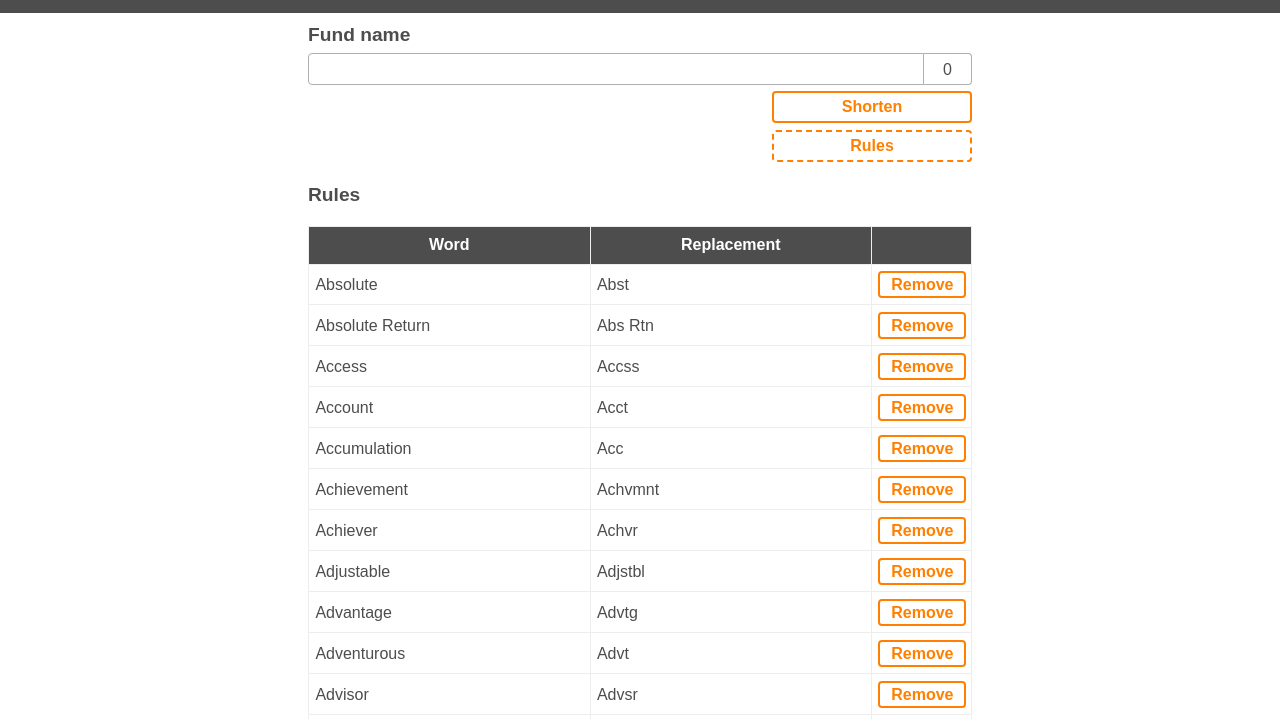
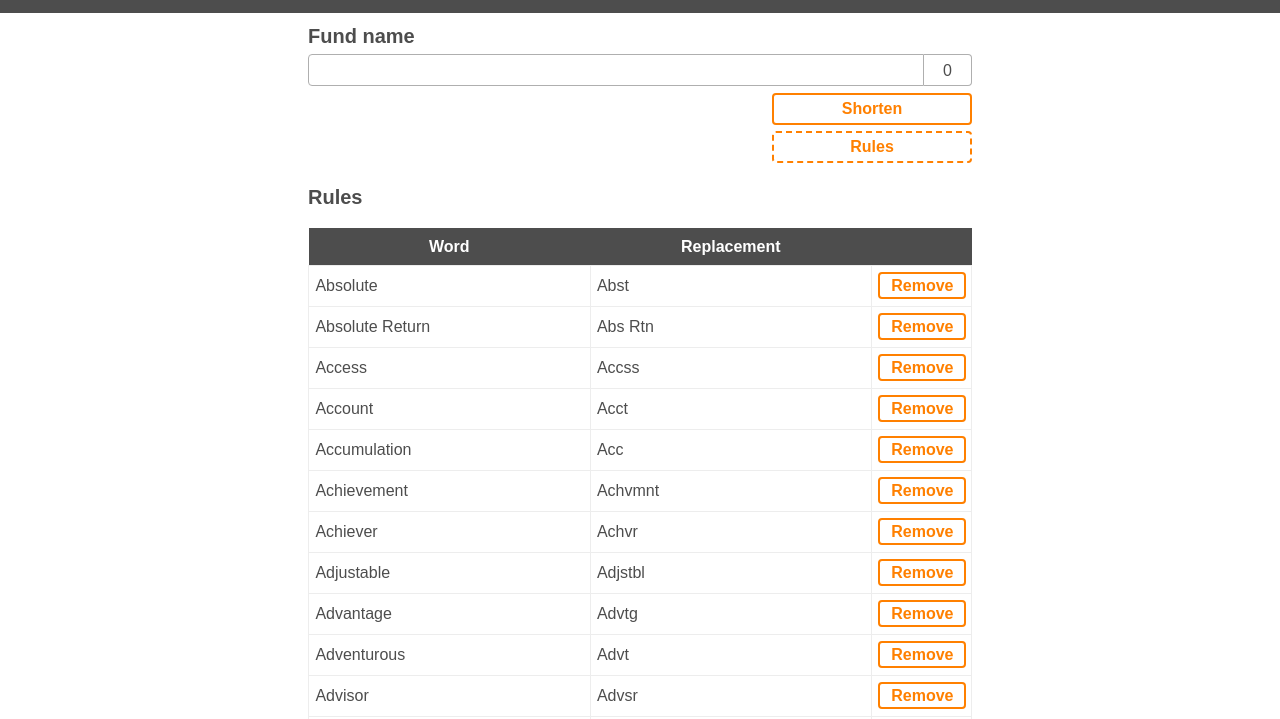
Before and after one commit to mareksl/nameShortener, a plain HTML site: page index_new.html in a window 1280 px wide. Both pictures are taken after a click on the button "Rules". Shown: the part 67-786 px from the top of the page. Drawn offline with Linux system fonts and the light colour scheme; a web font is replaced by a local one.

Commit message:
new styling

```diff
--- a/css/styles_new.scss
+++ b/css/styles_new.scss
@@ -9,7 +9,7 @@
 }
 
 .footer {
-	padding: 1rem 0 .5rem 0;
+	padding: .5rem;
 	text-align: center;
 }
 
@@ -71,7 +71,10 @@
 		outline: none;
 	}
 }
-
+.table-rules__item--noborder{
+	padding: .4rem;
+	border: 0;
+}
 .table-rules__item--removerule {
 	width: 100px;
 }
@@ -79,7 +82,7 @@
 .button {
 	font-weight: bold;
 	display: block;
-	width: 200px;
+	min-width: 200px;
 	height: 2rem;
 	margin: .2rem 0;
 	padding: 0 .5rem;
@@ -108,6 +111,7 @@
 }
 
 .button--intable {
+	min-width: 0;
 	width: 5.5rem;
 	height: 1.7rem;
 	margin: 0;
--- a/css/typography.scss
+++ b/css/typography.scss
@@ -62,7 +62,7 @@ h1 {
 
 h2 {
 	display: inline;
-	font-size: 1.2em;
+	font-size: 1.25em;
 	font-weight: bold;
 }
 
--- a/index_new.html
+++ b/index_new.html
@@ -30,9 +30,9 @@
 			<table class="table-rules" id="tableRules">
 				<thead class="table-rules__header">
 					<tr class="table-rules__row">
-						<th class="table-rules__item">Word</th>
-						<th class="table-rules__item">Replacement</th>
-						<td class="table-rules__item table-rules__item--removerule"></td>
+						<th class="table-rules__item table-rules__item--noborder">Word</th>
+						<th class="table-rules__item table-rules__item--noborder">Replacement</th>
+						<td class="table-rules__item table-rules__item--removerule table-rules__item--noborder"></td>
 					</tr>
 				</thead>
 				<tbody>
@@ -103,9 +103,10 @@
 				</div>
 			</div>
 		</section>
-		<footer class="footer"><small>Marek Sładczyk 2017</small></footer>
 
 	</main>
+	<footer class="footer"><small>Marek Sładczyk 2017</small></footer>
+
 	<script src="js/script_new.js" charset="utf-8"></script>
 </body>
 
```
Also changed, not shown: css/styles.css, css/styles_new.css, 2 other files.
